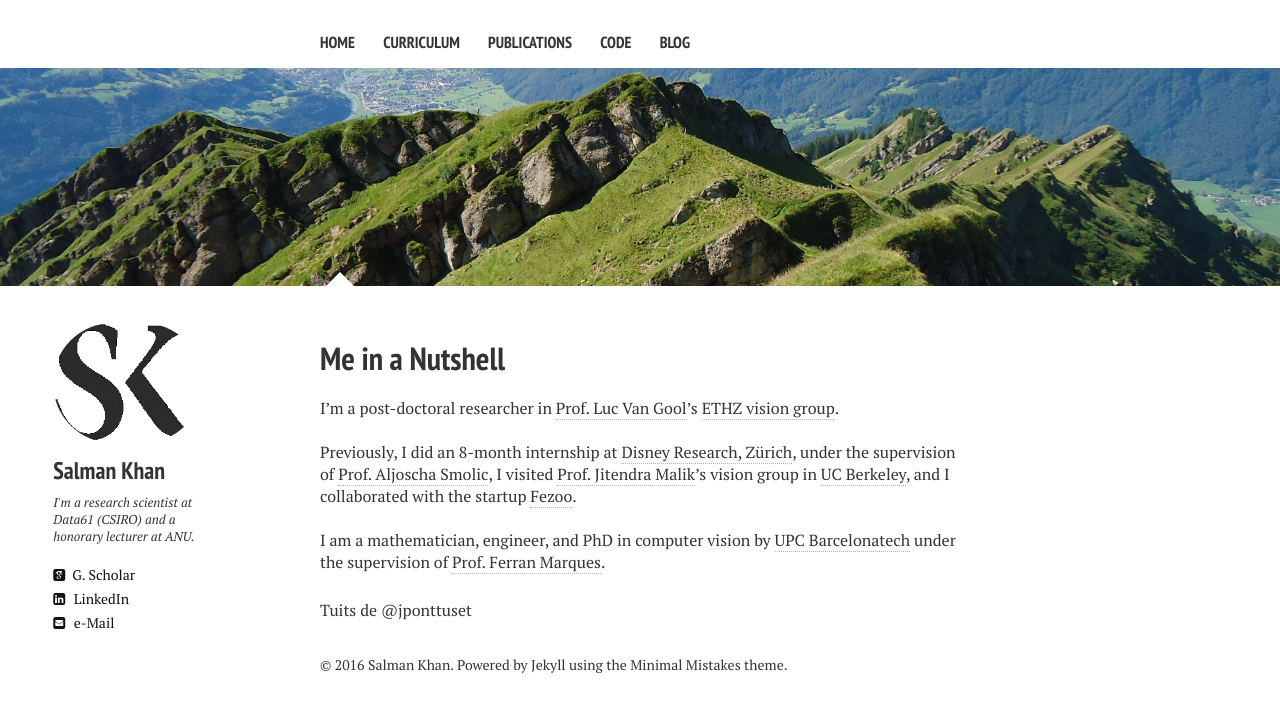
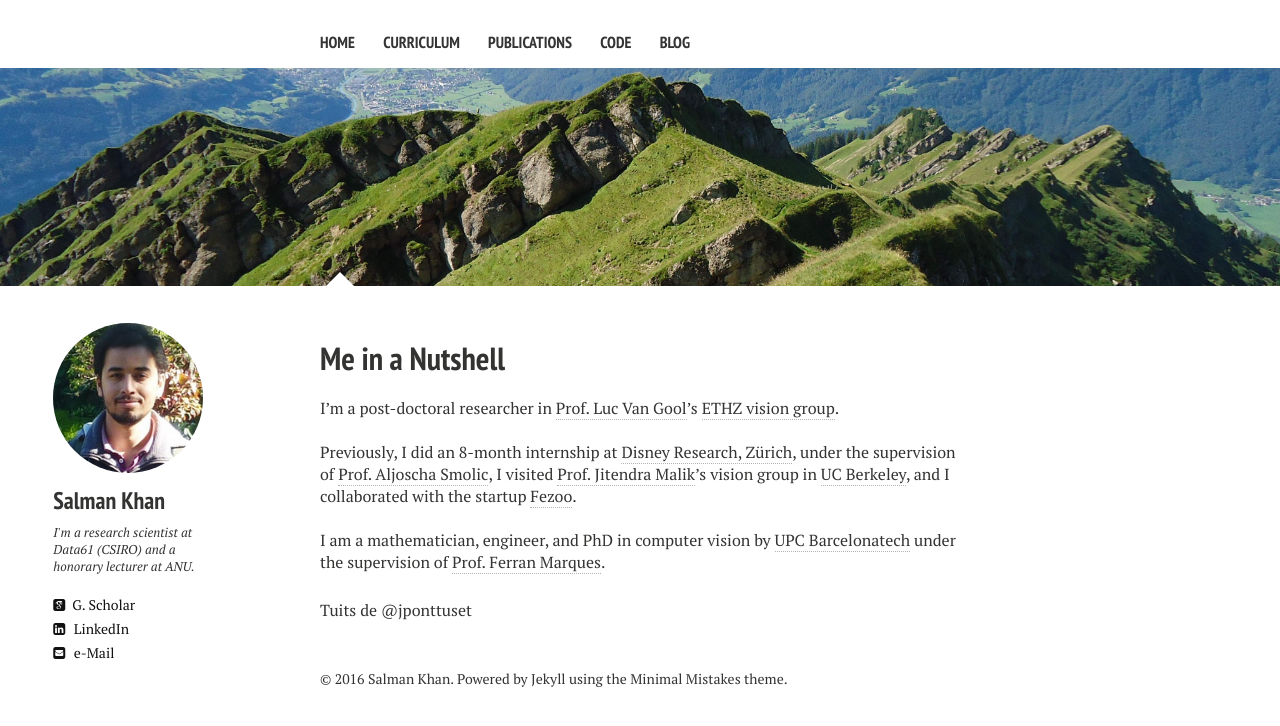
Before and after one commit to awaisrauf/salman-h-khan.github.io, a Jekyll site: the page built from index.md, in a window 1280 px wide. Shown: the top 726 px of the page. Built offline with Jekyll 4.4.1, drawn with Linux system fonts in a browser that asks for light colours; nearby versions of some CDN libraries; comment, search, counter and statistics services are not loaded.

Commit message:
Update _config.yml

```diff
--- a/_config.yml
+++ b/_config.yml
@@ -9,7 +9,7 @@ disqus_shortname: jponttuset
 # Owner/author information
 owner:
   name:           Salman Khan
-  avatar:         favicon-salman.png
+  avatar:         salman.png
   bio:            I'm a research scientist at Data61 (CSIRO) and a honorary lecturer at ANU.
   email:          salman.khan@data61.csiro.au
   # Social networking links are used in author-bio sidebar. Update and remove as you like.
```
